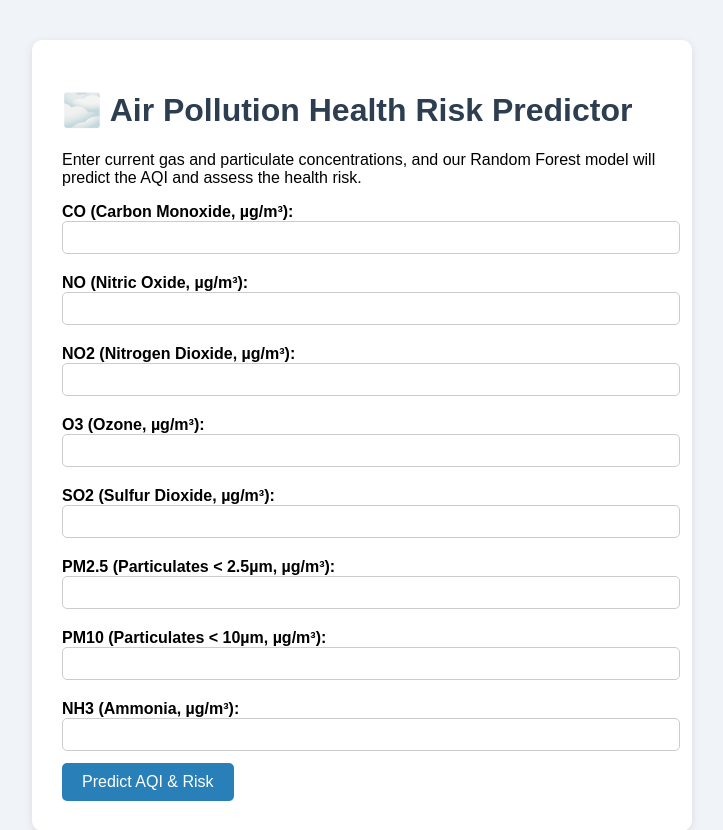
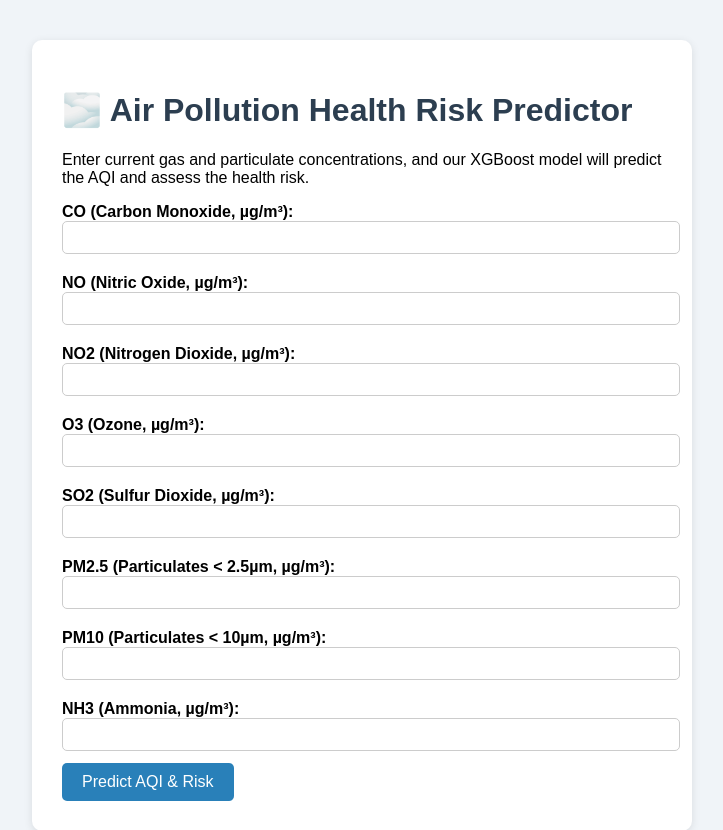
Before and after one commit to Hiraya025/PTF03_Final_Project, a Flask app: page / in a window 1280 px wide. Shown: the top 830 px of the page, without its empty margins (278-1001 px from the left). Run offline with Flask 3, Linux system fonts and the light colour scheme; parts of the project's set-up code (start-up, migrations or seed data) failed here and were passed over.

Commit message:
Change prediction model to XGBoost
Updated the model from Random Forest to XGBoost for AQI prediction.

```diff
--- a/templates/index.html
+++ b/templates/index.html
@@ -8,7 +8,7 @@
 <body>
     <div class="container">
         <h1>🌫️ Air Pollution Health Risk Predictor</h1>
-        <p>Enter current gas and particulate concentrations, and our Random Forest model will predict the AQI and assess the health risk.</p>
+        <p>Enter current gas and particulate concentrations, and our XGBoost model will predict the AQI and assess the health risk.</p>
 
         {% if error %}
         <p class="error">⚠️ Error: {{ error }}</p>
```
